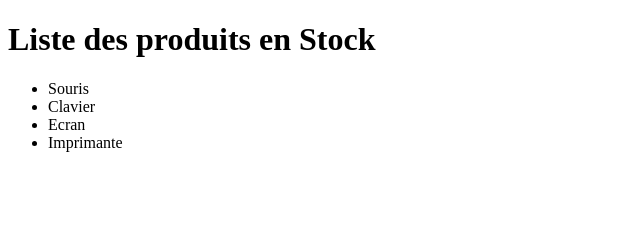
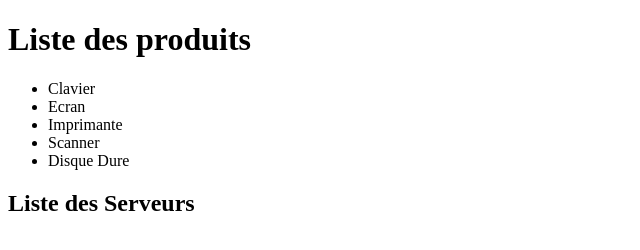
Before and after one commit to gahisaid/GestionStock, a plain HTML site: page index.html in a window 1280 px wide. Shown: the whole page, without its empty margins (0-640 px from the left). Drawn offline with Linux system fonts and the light colour scheme.

Commit message:
Ahmed-Commit

```diff
--- a/index.html
+++ b/index.html
@@ -9,15 +9,16 @@
 </head>
 <body>
 
-    <h1>Liste des produits en Stock</h1>
+    <h1>Liste des produits</h1>
     <ul>
-        <li>Souris</li>
         <li>Clavier</li>
         <li>Ecran</li>
         <li>Imprimante</li>
-
+        <li>Scanner</li>
+        <li>Disque Dure</li>
 
     </ul>
+    <h2>Liste des Serveurs</h2>
 
 </body>
 </html>
```
